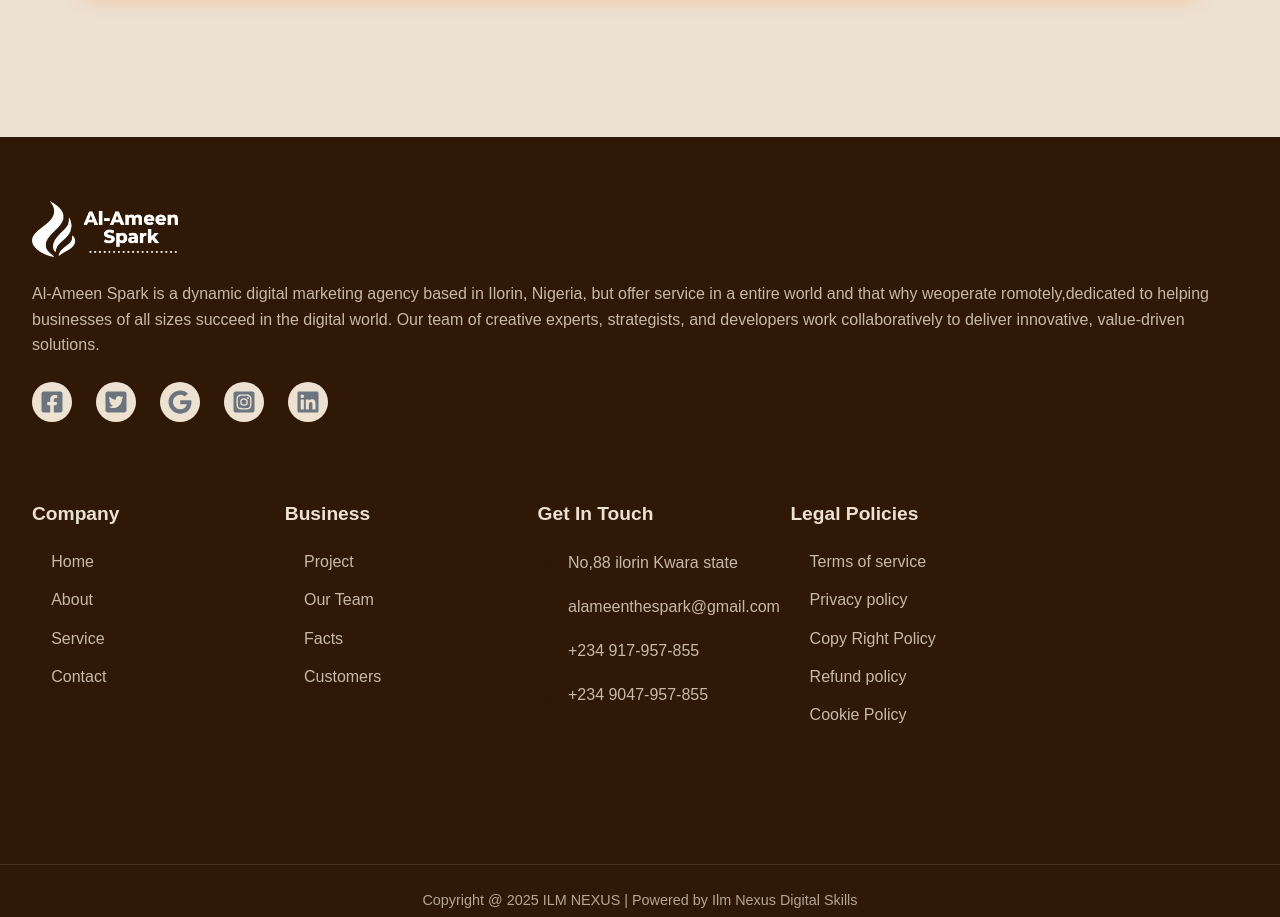
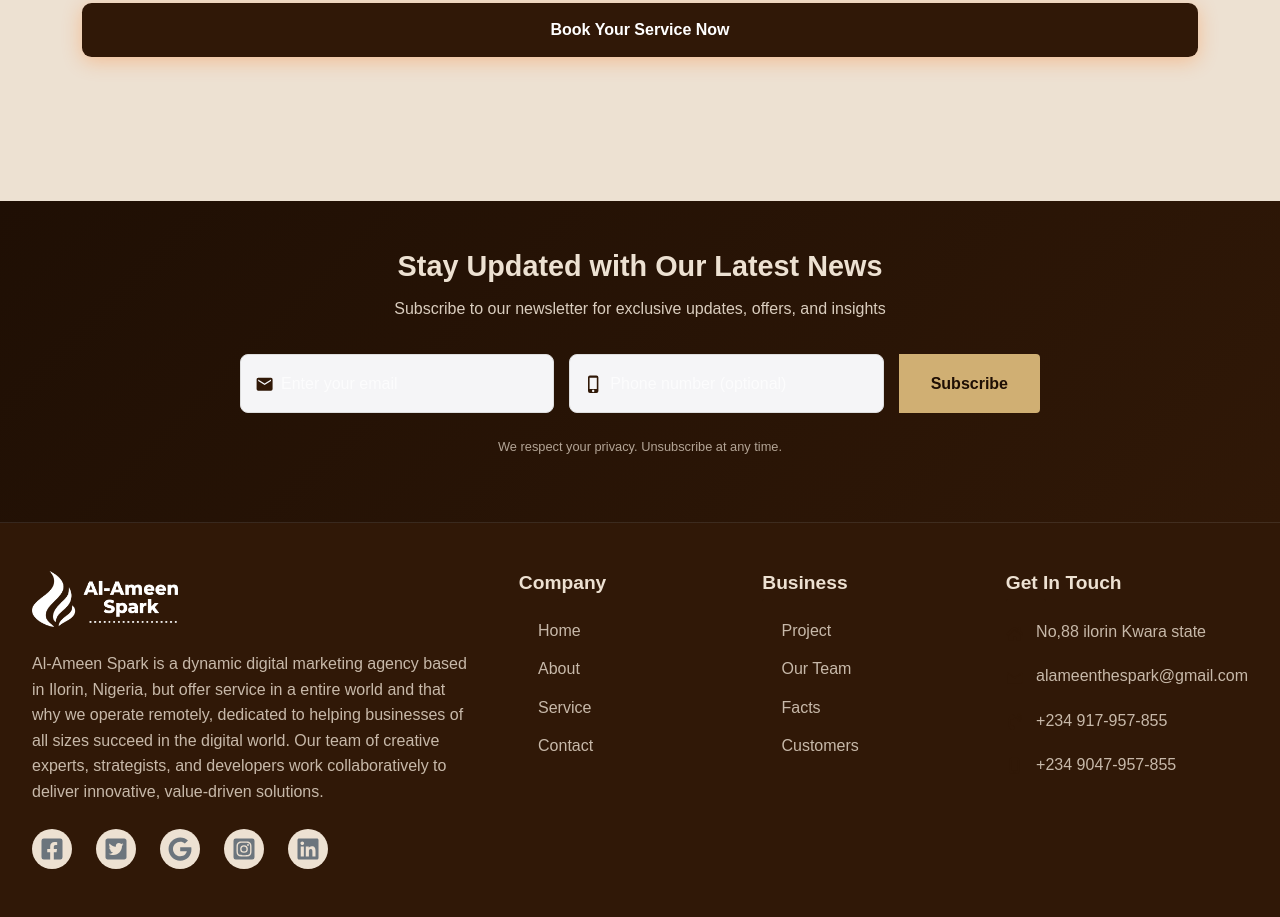
Before and after one commit to Imamdecodee/Al-AmeenSpark, a React (Vite) app: page /request in a window 1280 px wide. Shown: the part 1880-2797 px from the top of the page. Built offline with nearby package versions, Linux system fonts and the light colour scheme.

Commit message:
news update

```diff
--- a/src/Components/Footer.css
+++ b/src/Components/Footer.css
@@ -10,12 +10,119 @@
   --transition: all 0.3s cubic-bezier(0.175, 0.885, 0.32, 1.275);
 }
 
+/* Newsletter Section Styles */
+.newsletter-section {
+  background: linear-gradient(135deg, var(--primary-dark) 0%, var(--primary) 100%);
+  padding: 3rem 0;
+  border-bottom: 1px solid rgba(255, 255, 255, 0.1);
+}
+
+.newsletter-container {
+  max-width: 1200px;
+  margin: 0 auto;
+  padding: 0 2rem;
+}
+
+.newsletter-content {
+  text-align: center;
+  max-width: 800px;
+  margin: 0 auto;
+}
+
+.newsletter-title {
+  font-size: 1.8rem;
+  font-weight: 700;
+  margin-bottom: 0.8rem;
+  color: var(--light);
+}
+
+.newsletter-description {
+  color: var(--light);
+  opacity: 0.9;
+  margin-bottom: 2rem;
+  font-size: 1rem;
+}
+
+.newsletter-form {
+  width: 100%;
+}
+
+.input-group {
+  display: flex;
+  flex-direction: column;
+  gap: 1rem;
+  margin-bottom: 1rem;
+}
+
+.input-wrapper {
+  position: relative;
+  width: 100%;
+}
+
+.input-icon {
+  position: absolute;
+  left: 1rem;
+  top: 50%;
+  transform: translateY(-50%);
+  color: var(--secondary);
+  font-size: 1.2rem;
+}
+
+.newsletter-input {
+  width: 100%;
+  padding: 1rem 1rem 1rem 3rem;
+  border: 1px solid rgba(255, 255, 255, 0.2);
+  background: rgba(255, 255, 255, 0.1);
+  color: var(--light);
+  border-radius: 4px;
+  font-size: 1rem;
+  transition: var(--transition);
+}
+
+.newsletter-input::placeholder {
+  color: rgba(255, 255, 255, 0.7);
+}
+
+.newsletter-input:focus {
+  outline: none;
+  border-color: var(--secondary);
+  background: rgba(255, 255, 255, 0.15);
+}
+
+.subscribe-btn {
+  display: flex;
+  align-items: center;
+  justify-content: center;
+  gap: 0.5rem;
+  padding: 1rem 2rem;
+  background: var(--secondary);
+  color: var(--primary-dark);
+  border: none;
+  border-radius: 4px;
+  font-weight: 600;
+  font-size: 1rem;
+  cursor: pointer;
+  transition: var(--transition);
+  width: 100%;
+}
+
+.subscribe-btn:hover {
+  background: var(--light);
+  transform: translateY(-2px);
+}
+
+.newsletter-note {
+  font-size: 0.8rem;
+  color: var(--light);
+  opacity: 0.7;
+}
+
 /* Base Footer Styles */
 .footer {
   width: 100%;
-  background: #301807;;
+  background: #301807;
   color: var(--light);
-  padding: 4rem 0 0;
+  padding: 0;
   margin-top: 5rem;
   position: relative;
   overflow: hidden;
@@ -35,7 +142,7 @@
 .footer-content {
   max-width: 1400px;
   margin: 0 auto;
-  padding: 0 2rem;
+  padding: 3rem 2rem 0;
   display: grid;
   grid-template-columns: repeat(auto-fit, minmax(200px, 1fr));
   gap: 3rem;
@@ -223,6 +330,29 @@
 }
 
 /* Responsive Design */
+@media (min-width: 768px) {
+  .input-group {
+    flex-direction: row;
+    align-items: center;
+  }
+
+  .input-wrapper {
+    flex: 1;
+  }
+
+  .subscribe-btn {
+    width: auto;
+  }
+
+  .footer-content {
+    grid-template-columns: repeat(5, 1fr);
+  }
+
+  .brand-column {
+    grid-column: span 2;
+  }
+}
+
 @media (max-width: 992px) {
   .footer-content {
     grid-template-columns: repeat(2, 1fr);
@@ -236,12 +366,21 @@
 
 @media (max-width: 768px) {
   .footer {
-    padding: 3rem 0 0;
+    padding: 0;
+  }
+
+  .newsletter-section {
+    padding: 2rem 0;
+  }
+
+  .newsletter-title {
+    font-size: 1.5rem;
   }
 
   .footer-content {
     grid-template-columns: 1fr;
     gap: 2.5rem;
+    padding: 2rem 1.5rem 0;
   }
 
   .column-title {
@@ -250,12 +389,8 @@
 }
 
 @media (max-width: 480px) {
-  .footer {
-    padding: 2rem 0 0;
-  }
-
   .footer-content {
-    padding: 0 1.5rem;
+    padding: 2rem 1rem 0;
   }
 
   .copyright-text {
--- a/src/Components/Footer.jsx
+++ b/src/Components/Footer.jsx
@@ -69,6 +69,54 @@ const Footer = () => {
 
   return (
     <footer className="footer">
+      {/* Newsletter Section */}
+      <div className="newsletter-section">
+        <div className="newsletter-container">
+          <div className="newsletter-content">
+            <h3 className="newsletter-title">Stay Updated with Our Latest News</h3>
+            <p className="newsletter-description">
+              Subscribe to our newsletter for exclusive updates, offers, and insights
+            </p>
+
+            <form className="newsletter-form">
+              <div className="input-group">
+                <div className="input-wrapper">
+                  <span className="input-icon">
+                    <MdEmail />
+                  </span>
+                  <input
+                    type="email"
+                    placeholder="Enter your email"
+                    className="newsletter-input"
+                    required
+                  />
+                </div>
+
+                <div className="input-wrapper">
+                  <span className="input-icon">
+                    <MdPhoneIphone />
+                  </span>
+                  <input
+                    type="tel"
+                    placeholder="Phone number (optional)"
+                    className="newsletter-input"
+                  />
+                </div>
+
+                <button type="submit" className="subscribe-btn">
+                  Subscribe
+                  <RiSparklingFill className="sparkle" />
+                </button>
+              </div>
+            </form>
+
+            <p className="newsletter-note">
+              We respect your privacy. Unsubscribe at any time.
+            </p>
+          </div>
+        </div>
+      </div>
+
       <div className="footer-content">
         {/* Brand Column */}
         <div className="footer-column brand-column">
@@ -76,15 +124,11 @@ const Footer = () => {
             <img src={Logo} alt="Al-Ameen Spark" className="footer-logo" />
           </div>
           <p className="brand-description">
-         Al-Ameen Spark is a dynamic digital
-          marketing agency based in Ilorin, Nigeria,
-          but offer service in a entire world and that
-          why weoperate romotely,dedicated to
-          helping businesses of all sizes succeed in
-          the digital world. Our team of creative
-          experts, strategists, and developers work
-          collaboratively to deliver innovative,
-          value-driven solutions.
+            Al-Ameen Spark is a dynamic digital marketing agency based in Ilorin, Nigeria,
+            but offer service in a entire world and that why we operate remotely, dedicated to
+            helping businesses of all sizes succeed in the digital world. Our team of creative
+            experts, strategists, and developers work collaboratively to deliver innovative,
+            value-driven solutions.
           </p>
           <div className="social-icons">
             {socialIcons.map((social, index) => (
@@ -170,7 +214,7 @@ const Footer = () => {
       <div className="copyright-section">
         <div className="divider"></div>
         <p className="copyright-text">
-          Copyright @ 2025 ILM NEXUS | Powered by Ilm Nexus Digital Skills
+          Copyright @ 2025 Al-Ameen-Spark | Powered by Ilm Nexus Digital Skills
         </p>
       </div>
     </footer>
--- a/src/Components/PublicLayout.jsx
+++ b/src/Components/PublicLayout.jsx
@@ -10,8 +10,6 @@ const PublicLayout = () => {
       <main className="flex-grow">
         <Outlet />
       </main>
-      <HomePage />
-      <Sidebar />
     </div>
   );
 };
```
Lines whose indentation alone changed are shown as unchanged.
